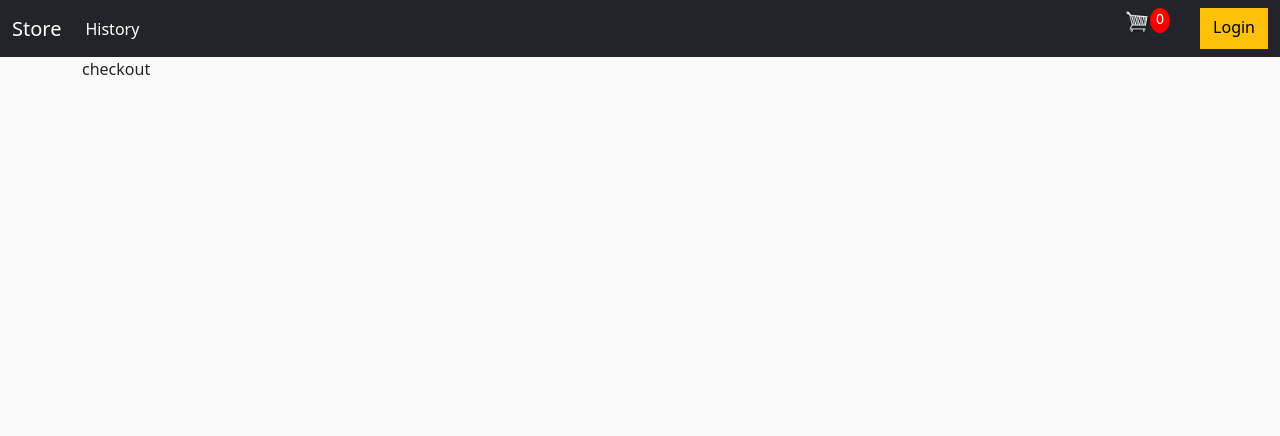
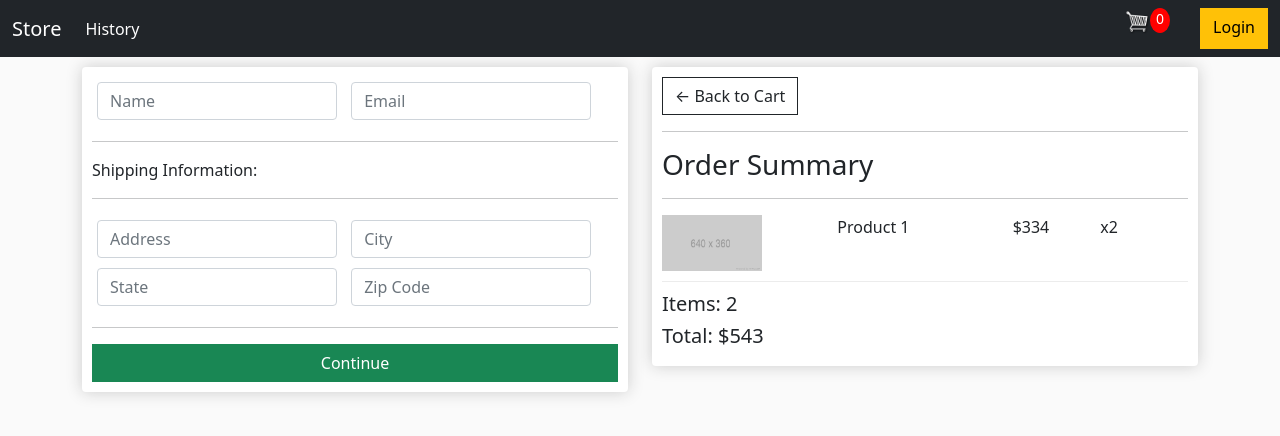
Before and after one commit to Oytizzo/simple_ecommerce, a Django app: page /checkout/ in a window 1280 px wide. Shown: the top 436 px of the page. Run offline with Django 3.2, Linux system fonts and the light colour scheme.

Commit message:
Add templates and static working

```diff
--- a/src/ecom/templates/ecom/checkout.html
+++ b/src/ecom/templates/ecom/checkout.html
@@ -1,5 +1,61 @@
 {% extends 'base.html' %}
+{% load static %}
+{% block content %}
 
-{% block content %}
-<p>checkout</p>
+<div class="row">
+    <div class="col-lg-6">
+        <div class="box-element" id="form-wrapper">
+            <form id="form" action="#">
+                <div id="user-info">
+                    <div class="form-field">
+                        <input class="form-control" type="text" name="name" placeholder="Name" required>
+                    </div>
+                    <div class="form-field">
+                        <input class="form-control" type="email" name="email" placeholder="Email">
+                    </div>
+                </div>
+                <div id="shipping-info">
+                    <hr>
+                    <p>Shipping Information:</p>
+                    <hr>
+                    <div class="form-field">
+                        <input class="form-control" type="text" name="address" placeholder="Address">
+                    </div>
+                    <div class="form-field">
+                        <input class="form-control" type="text" name="city" placeholder="City">
+                    </div>
+                    <div class="form-field">
+                        <input class="form-control" type="text" name="state" placeholder="State">
+                    </div>
+                    <div class="form-field">
+                        <input class="form-control" type="email" name="zipcode" placeholder="Zip Code">
+                    </div>
+                </div>
+                <hr>
+                <input id="form-button" class="btn btn-success btn-block" type="submit" value="Continue">
+            </form>
+        </div>
+        <br>
+        <div class="box-element hidden" id="payment-info">
+            <small>PayPal options</small>
+        </div>
+    </div>
+    <div class="col-lg-6">
+        <div class="box-element">
+            <a class="btn btn-outline-dark" href="{% url 'cart' %}">&#x2190; Back to Cart</a>
+            <hr>
+            <h3>Order Summary</h3>
+            <hr>
+            <div class="cart-row">
+                <div style="flex:2"><img class="row-image" src="{% static 'images/placeholder.png' %}" alt=""></div>
+                <div style="flex:2">Product 1</div>
+                <div style="flex:1">$334</div>
+                <div style="flex:1">x2</div>
+            </div>
+            <h5>Items: 2</h5>
+            <h5>Total: $543</h5>
+        </div>
+    </div>
+</div>
+
 {% endblock content %}
--- a/src/static/css/style.css
+++ b/src/static/css/style.css
@@ -42,6 +42,46 @@ body{
 	margin-top: 10px;
 }
 .price{
-    display: inline-block;
     float: right;
 }
+.btn-checkout{
+    float: right;
+}
+.cart-row{
+	display: flex;
+    align-items: flex-stretch;
+    padding-bottom: 10px;
+    margin-bottom: 10px;
+    border-bottom: 1px solid #ececec;
+}
+.row-image{
+	width: 100px;
+}
+.quantity{
+	display: inline-block;
+	font-weight: 700;
+	padding-right:10px;
+}
+
+.chg-quantity{
+	width: 12px;
+	cursor: pointer;
+	display: block;
+	margin-top: 5px;
+	transition:.1s;
+}
+.chg-quantity:hover{
+	opacity: .6;
+}
+.form-field{
+	width:250px;
+	display: inline-block;
+	padding: 5px;
+}
+.btn-block{
+    display: block;
+    width: 100%;
+}
+.hidden{
+	display: none!important;
+}
```
Also changed, not shown: src/ecom/templates/ecom/cart.html (+41 -2 lines), src/static/images/arrow-down.png (added), src/static/images/arrow-up.png (added).
